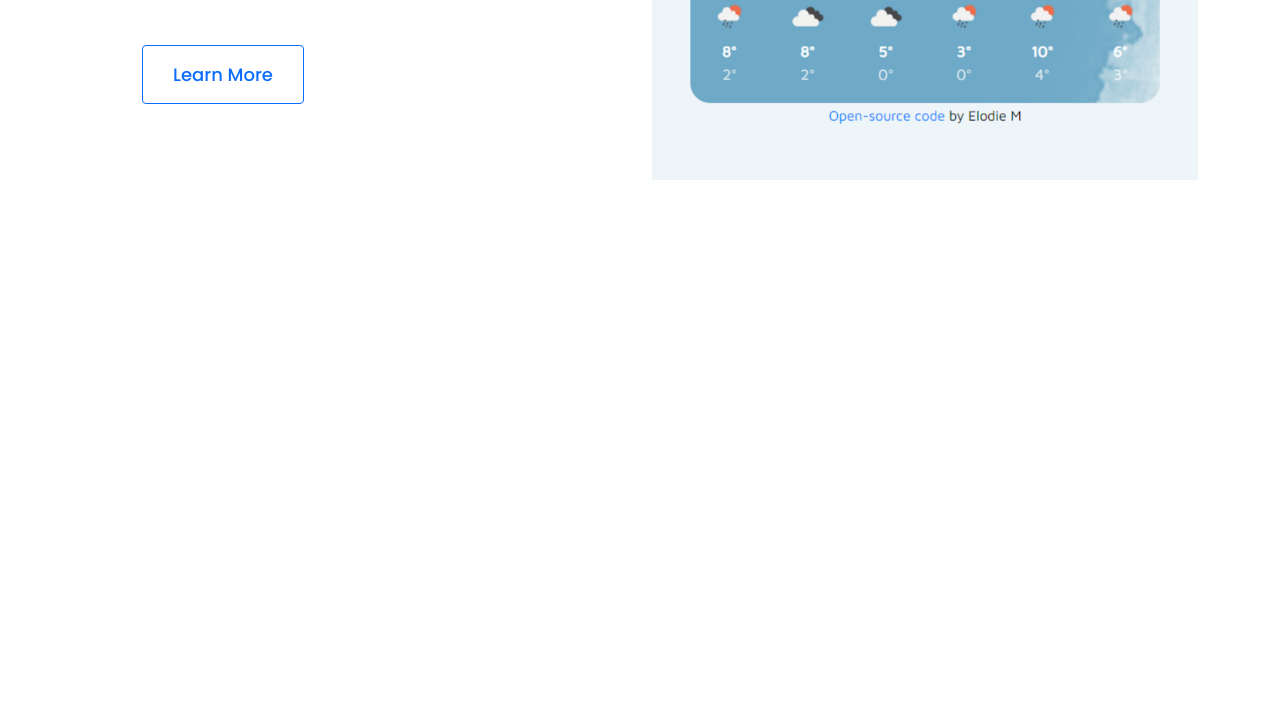
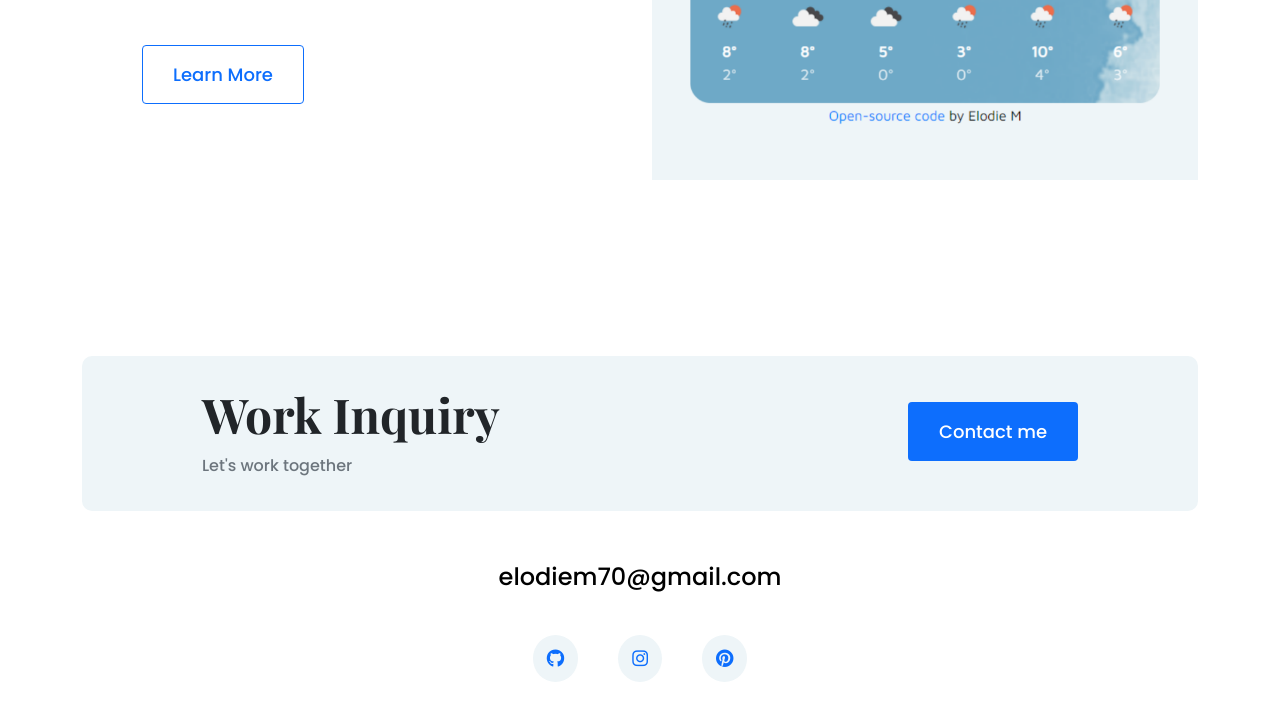
Before and after one commit to Anael961/my-portfolio-project, a plain HTML site: page index.html in a window 1280 px wide. Shown: the part 2320-3045 px from the top of the page. Before the commit the page ends 2592 px from the top, so only its background shows below. Drawn offline with nearby package versions, Linux system fonts and the light colour scheme.

Commit message:
Added and styled footer

```diff
--- a/index.html
+++ b/index.html
@@ -17,10 +17,6 @@
       integrity="sha384-ka7Sk0Gln4gmtz2MlQnikT1wXgYsOg+OMhuP+IlRH9sENBO0LRn5q+8nbTov4+1p"
       crossorigin="anonymous"
     ></script>
-    <script
-      src="https://kit.fontawesome.com/0fd35d98c5.js"
-      crossorigin="anonymous"
-    ></script>
 
     <link rel="preconnect" href="https://fonts.googleapis.com" />
     <link rel="preconnect" href="https://fonts.gstatic.com" crossorigin />
@@ -28,6 +24,12 @@
       href="https://fonts.googleapis.com/css2?family=Playfair+Display:wght@700&family=Poppins:wght@500;700&display=swap"
       rel="stylesheet"
     />
+
+    <script
+      src="https://kit.fontawesome.com/0fd35d98c5.js"
+      crossorigin="anonymous"
+    ></script>
+
     <link rel="stylesheet" href="src/styles.css" />
   </head>
   <body>
@@ -81,7 +83,7 @@
           </div>
         </div>
       </div>
-      <div class="row mb-5">
+      <div class="row">
         <div class="col">
           <div class="project-description">
             <h2 class="mb-5">Weather App</h2>
@@ -102,6 +104,33 @@
           <img src="images/weather.png" class="img-fluid" alt="" />
         </div>
       </div>
+      <footer>
+        <div class="contact-box d-flex justify-content-between mb-5">
+          <div>
+            <h3>Work Inquiry</h3>
+            <p class="text-muted">Let's work together</p>
+          </div>
+          <div>
+            <a href="" class="btn btn-branding mt-3"> Contact me </a>
+          </div>
+        </div>
+        <div class="d-flex justify-content-center">
+          <a href="mailto:elodiem70@gmail" class="email-link">
+            elodiem70@gmail.com
+          </a>
+        </div>
+        <div class="social-media-links d-flex justify-content-center mb-5">
+          <a href="https://github.com/Anael961" target="_blank"
+            ><i class="fa-brands fa-github"></i
+          ></a>
+          <a href="https://www.instagram.com/elodiem70" target="_blank"
+            ><i class="fa-brands fa-instagram"></i
+          ></a>
+          <a href="https://www.pinterest.ca/elodiem12" target="_blank"
+            ><i class="fa-brands fa-pinterest"></i
+          ></a>
+        </div>
+      </footer>
     </div>
   </body>
 </html>
--- a/src/styles.css
+++ b/src/styles.css
@@ -25,6 +25,10 @@ h1 {
 
 h2 {
   font-size: 64px;
+}
+
+h3 {
+  font-size: 48px;
 }
 p {
   font-weight: normal;
@@ -122,6 +126,40 @@ nav a:hover {
   color: var(--branding-color);
 }
 
+footer {
+  margin: 60px 0;
+}
+footer .contact-box {
+  background: var(--secondary-color);
+  margin-top: 132px;
+  padding: 30px 120px;
+  border-radius: 10px;
+}
+footer .contact-box p {
+  margin: 0;
+}
+footer .email-link {
+  text-decoration: none;
+  color: black;
+  font-size: 24px;
+}
+footer .email-link:hover {
+  color: var(--branding-color);
+}
+footer .social-media-links a {
+  margin: 40px 20px;
+  color: var(--branding-color);
+  background: var(--secondary-color);
+  padding: 10px 14px;
+  font-size: 18px;
+  border-radius: 50%;
+  transition: all 100ms ease-in-out;
+}
+footer .social-media-links a:hover {
+  color: white;
+  background: var(--branding-color);
+}
+
 @media (max-width: 900px) {
   h1 {
     font-size: 45px;
@@ -129,6 +167,9 @@ nav a:hover {
   }
   h2 {
     font-size: 40px;
+  }
+  h3 {
+    font-size: 25px;
   }
   .project-description {
     padding: 0;
@@ -144,4 +185,12 @@ nav a:hover {
   .content-container h1 {
     font-size: 39px;
   }
+  footer .contact-box {
+    margin-top: 48px;
+    padding: 30px;
+  }
+  footer .btn {
+    font-size: 13px;
+    padding: 7px 10px;
+  }
 }
```
